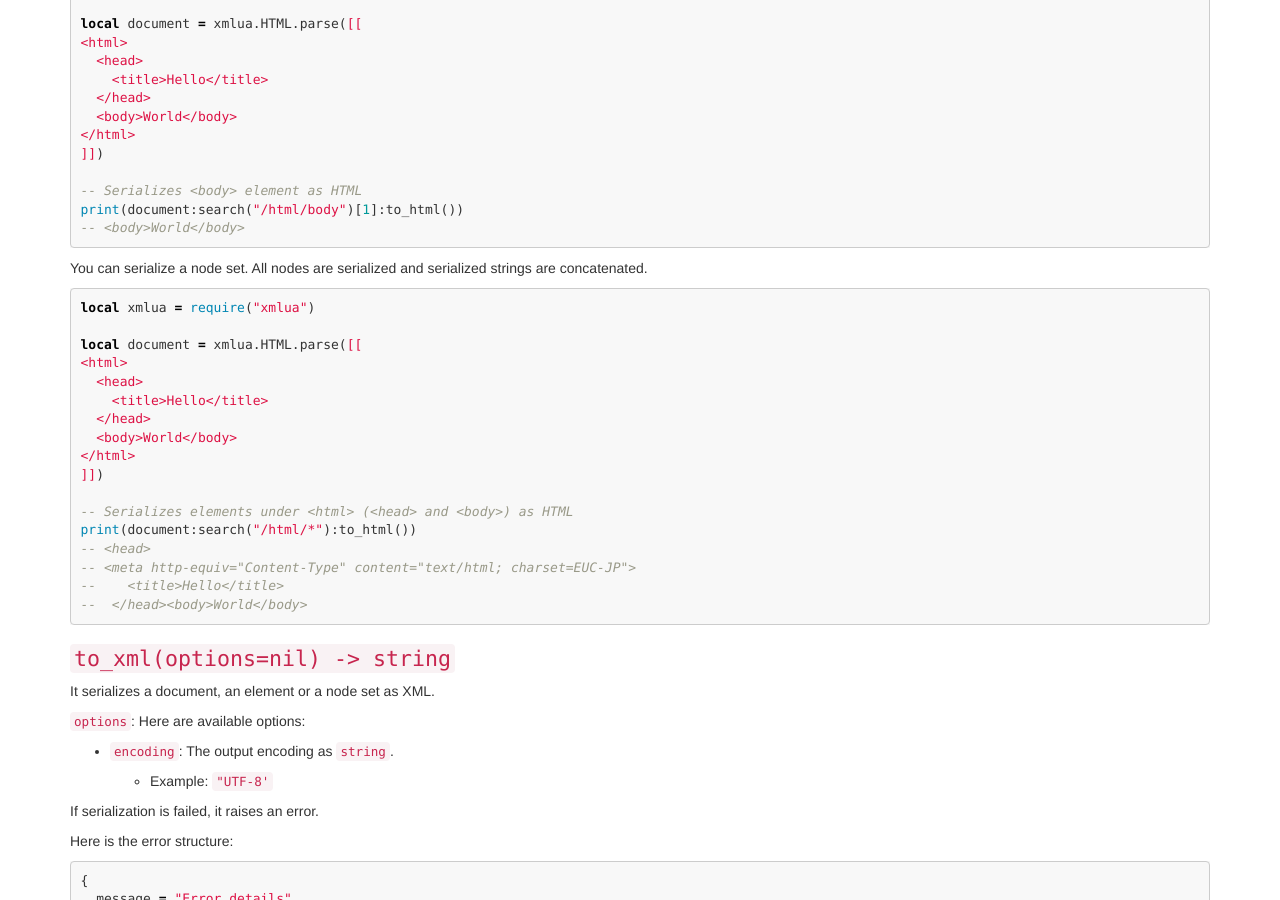
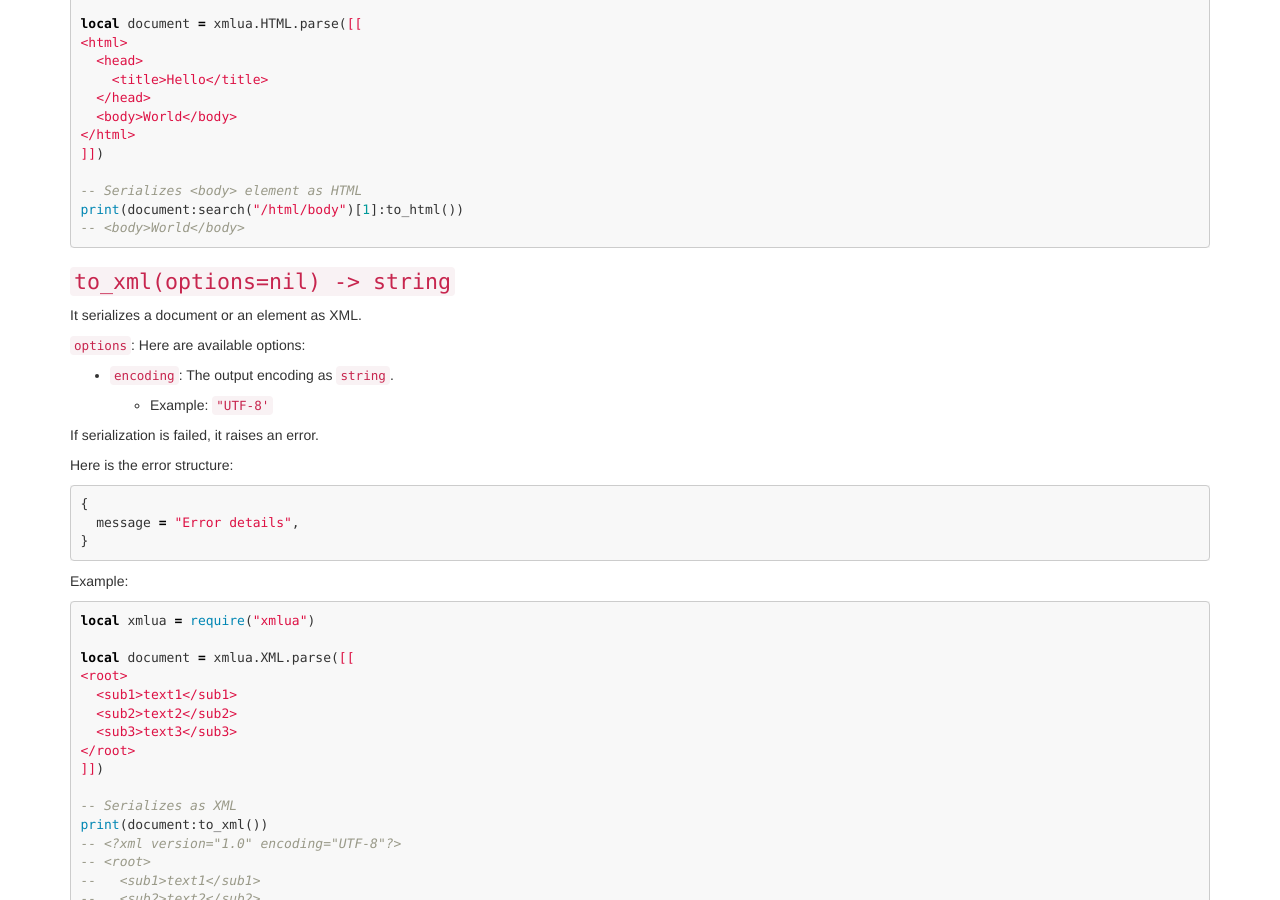
Before and after one commit to clear-code/xmlua, a Jekyll site: the page built from docs/reference/serializable.md, in a window 1280 px wide and 900 px high, scrolled down 1615 px. Built offline with Jekyll 4.4.1, drawn with Linux system fonts in a browser that asks for light colours; some of the changed text lies outside the part shown.

Commit message:
doc: add xmlua.NodeSet

````diff
--- a/docs/reference/serializable.md
+++ b/docs/reference/serializable.md
@@ -12,7 +12,7 @@ It provides features that serialize to HTML and XML.
 
 ### `to_html(options=nil) -> string` {#to-html}
 
-It serializes a document, an element or a node set as HTML.
+It serializes a document or an element as HTML.
 
 `options`: Here are available options:
 
@@ -105,31 +105,9 @@ print(document:search("/html/body")[1]:to_html())
 -- <body>World</body>
 ```
 
-You can serialize a node set. All nodes are serialized and serialized strings are concatenated.
-
-```lua
-local xmlua = require("xmlua")
-
-local document = xmlua.HTML.parse([[
-<html>
-  <head>
-    <title>Hello</title>
-  </head>
-  <body>World</body>
-</html>
-]])
-
--- Serializes elements under <html> (<head> and <body>) as HTML
-print(document:search("/html/*"):to_html())
--- <head>
--- <meta http-equiv="Content-Type" content="text/html; charset=EUC-JP">
---    <title>Hello</title>
---  </head><body>World</body>
-```
-
 ### `to_xml(options=nil) -> string` {#to-xml}
 
-It serializes a document, an element or a node set as XML.
+It serializes a document or an element as XML.
 
 `options`: Here are available options:
 
@@ -215,24 +193,6 @@ print(document:search("/root/sub1")[1]:to_xml())
 -- <sub1>text1</sub1>
 ```
 
-You can serialize a node set. All nodes are serialized and serialized strings are concatenated.
-
-```lua
-local xmlua = require("xmlua")
-
-local document = xmlua.XML.parse([[
-<root>
-  <sub1>text1</sub1>
-  <sub2>text2</sub2>
-  <sub3>text3</sub3>
-</root>
-]])
-
--- Serializes elements under <root> (<sub1>, <sub2> and <sub3>) as XML
-print(document:search("/root/*"):to_xml())
--- <sub1>text1</sub1><sub2>text2</sub2><sub3>text3</sub3>
-```
-
 ## See also
 
   * [`xmlua.HTML`][html]: The class for HTML document.
````
Also changed, not shown: docs/ja/reference/searchable.md (+3 -3 lines), docs/reference/node-set.md (added, +196 -0 lines), 3 other files.
